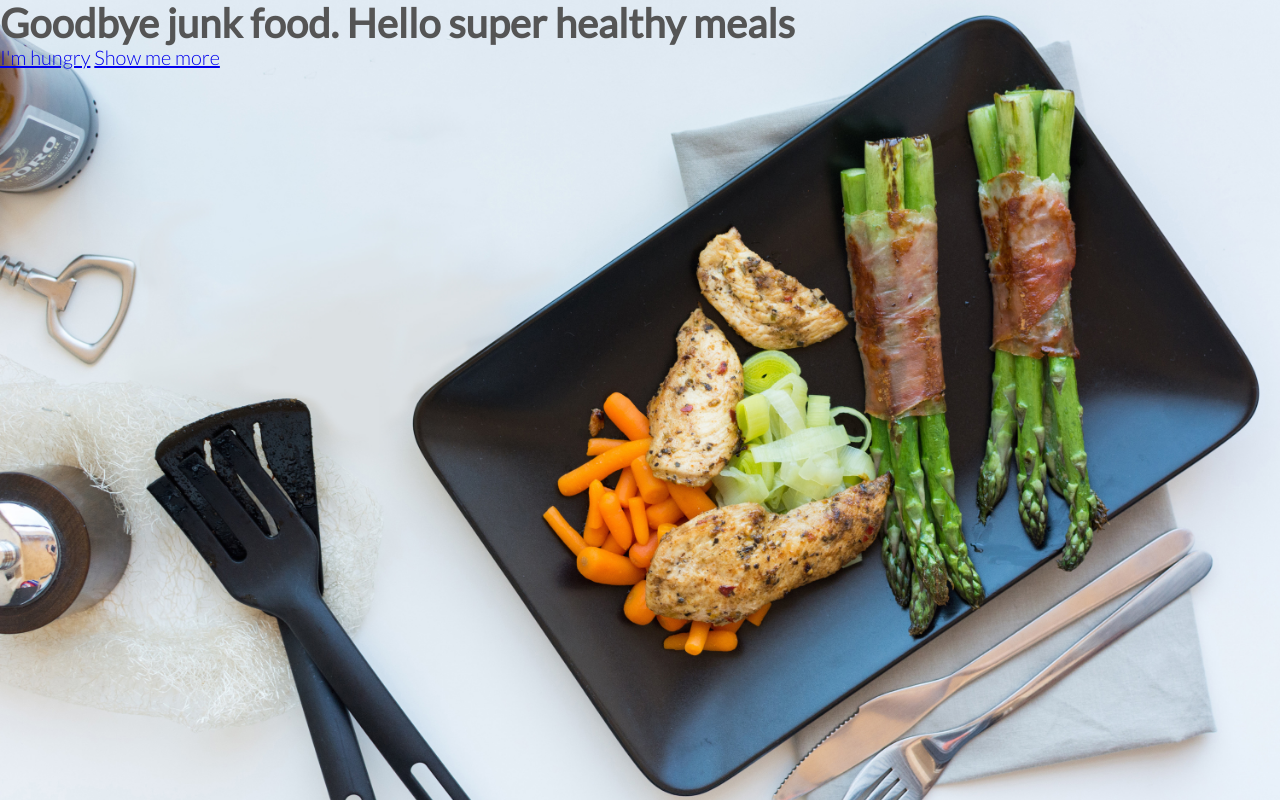
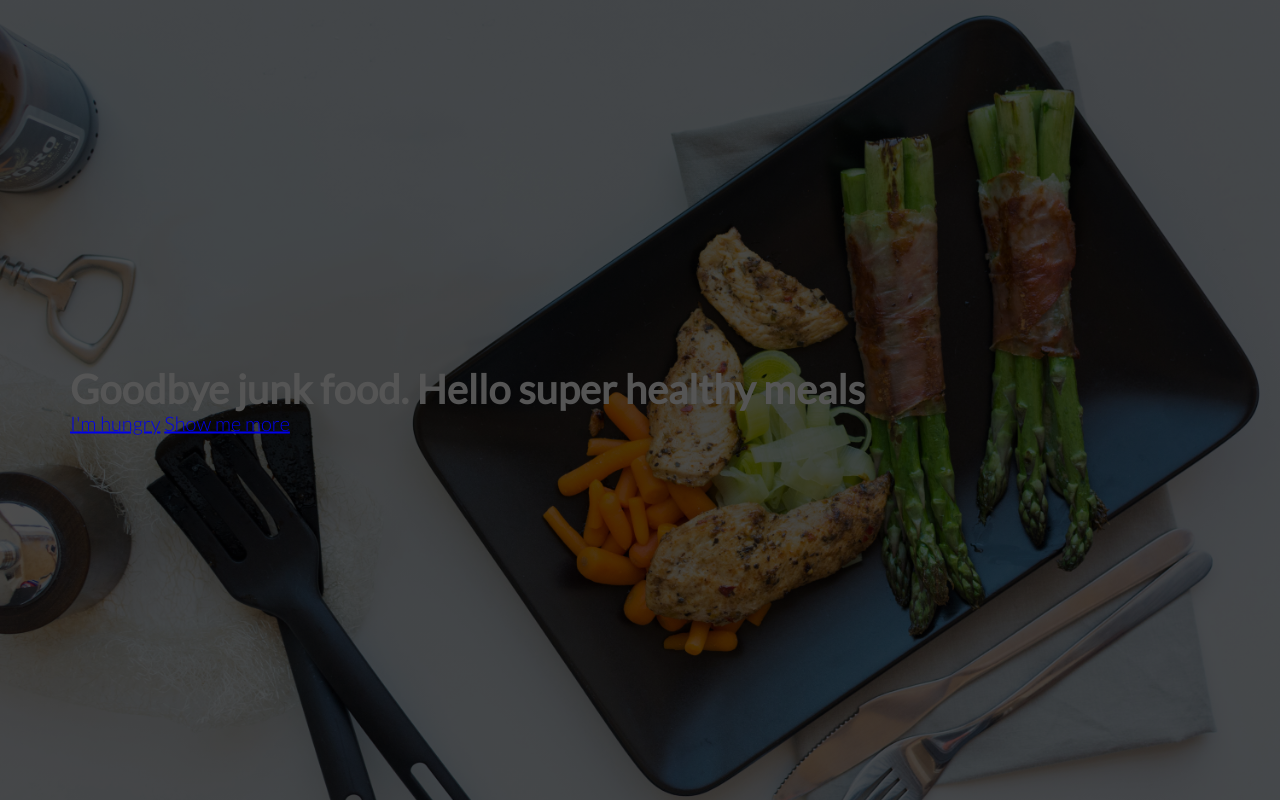
Before and after one commit to jfisher396/omni-food, a PHP site: page / in a window 1280 px wide. Run offline with PHP 8.4, Linux system fonts and the light colour scheme; style sheets or scripts are compiled from the project's sources.

Commit message:
put gradient on hero image

```diff
--- a/resources/css/style.css
+++ b/resources/css/style.css
@@ -19,12 +19,21 @@ body {
 }
 
 header {
-  background-image: url(img/hero.jpg);
+  background-image: linear-gradient(rgba(0, 0, 0, 0.7), rgba(0, 0, 0, 0.7)),
+    url(img/hero.jpg);
   background-size: cover;
   background-position: center;
   height: 100vh;
 }
 
+.hero-text-box {
+  position: absolute;
+  width: 1140px;
+  top: 50%;
+  left: 50%;
+  transform: translate(-50%, -50%);
+}
+
 h1 {
   margin: 0;
 }
```
